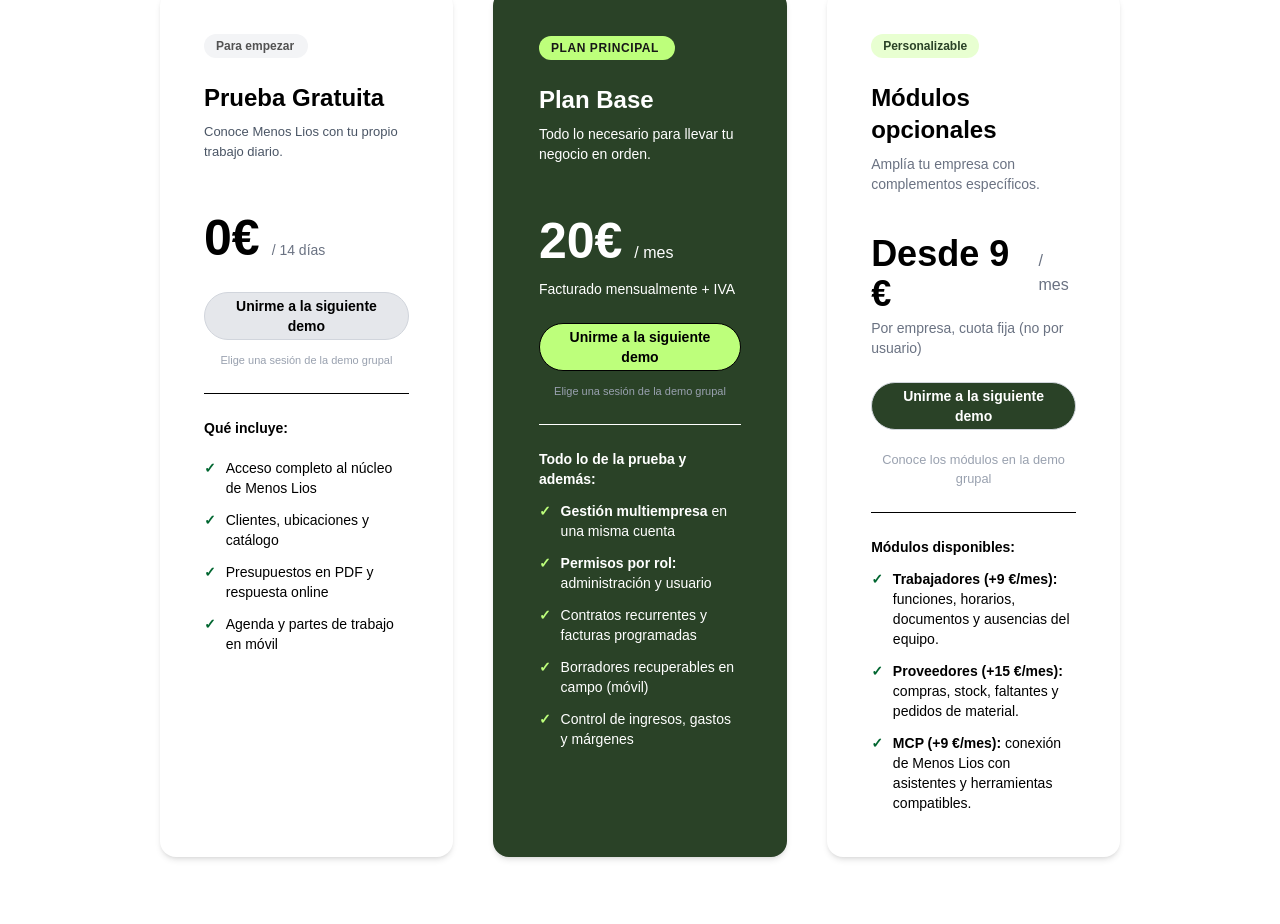
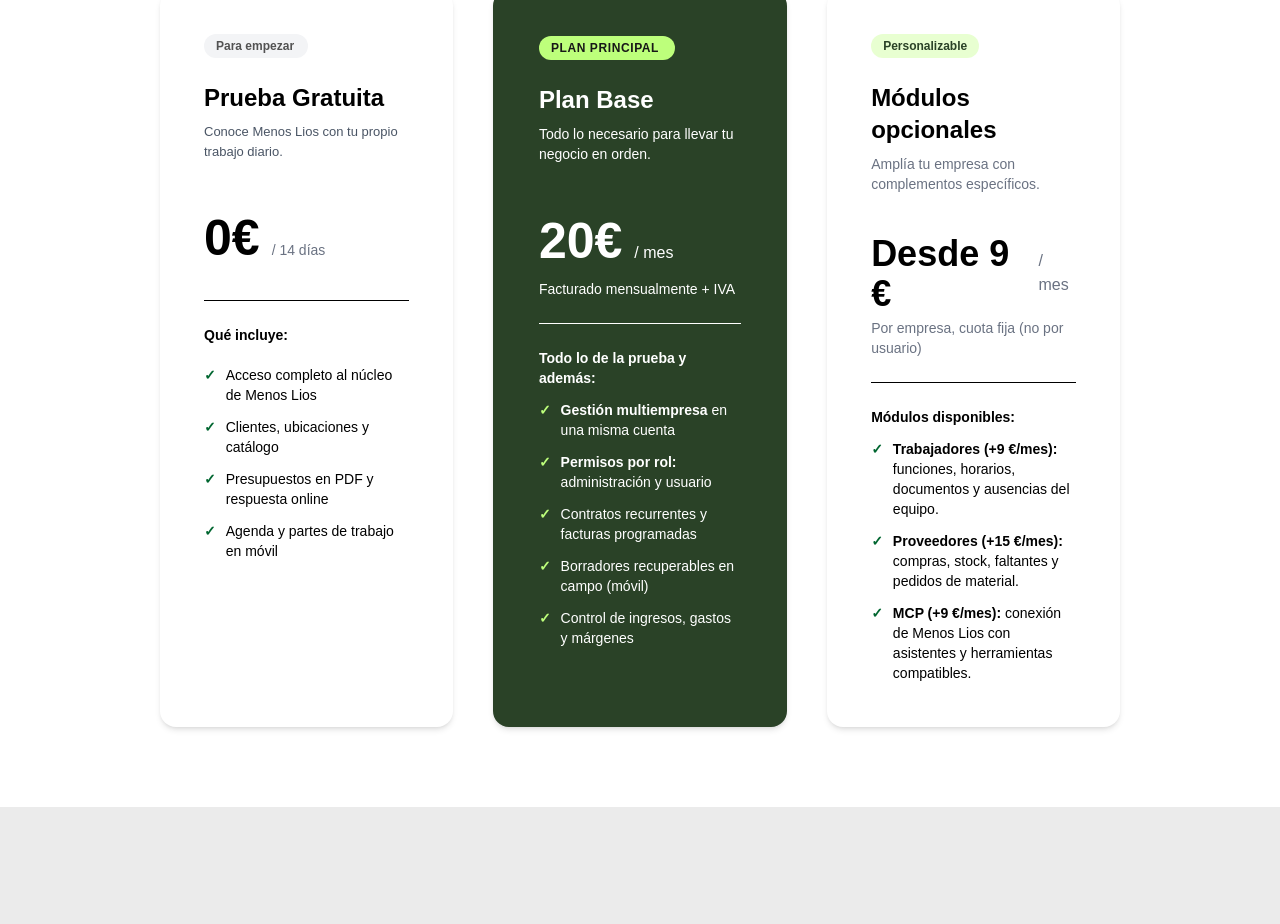
Before and after one commit to doscientos-es/landing-menoslios, an Astro site: page / in a window 1280 px wide. Shown: the part 3362-4286 px from the top of the page. Built offline with nearby package versions, Linux system fonts and the light colour scheme; Astro itself is replaced by a stand-in of ours.

Commit message:
botones precios quitados

```diff
--- a/src/components/layout/Footer.astro
+++ b/src/components/layout/Footer.astro
@@ -14,7 +14,7 @@ const sectores = (await getCollection("sectores")).sort(
 
     <div class="grid grid-cols-1 md:grid-cols-12 gap-12 pb-14 border-b border-white/10">
 
-      <div class="md:col-span-5 flex flex-col justify-between gap-6 -mt-18">
+      <div class="md:col-span-5 flex flex-col justify-between gap-6">
         <div>
           <a href="/" class="inline-block text-2xl font-bold tracking-tight text-white mb-3" aria-label="Menos Lios, inicio">Menos Lios</a>
           <p class="text-sm text-gray-400 leading-relaxed max-w-sm">
--- a/src/components/sections/Precios.astro
+++ b/src/components/sections/Precios.astro
@@ -22,10 +22,7 @@ import { demo } from '../../config/demo';
                 <span class="text-[50px] font-bold">0€</span>
                 <span class="text-gray-500 text-sm">/ 14 días</span>
             </div>
-            <div class="flex flex-col gap-3 ">
-                <a href={demo.url} class="bg-gray-200 border border-gray-300 rounded-3xl flex justify-center items-center h-12 px-3 text-center font-bold text-sm">{demo.label}</a>
-                <small class="text-center text-gray-400 text-[11px]">Elige una sesión de la demo grupal</small>
-            </div>
+
             <hr class="my-6">
             <div class="text-sm flex flex-col gap-5">
                 <h4 class="font-bold">Qué incluye:</h4>
@@ -52,10 +49,6 @@ import { demo } from '../../config/demo';
                     <span>/ mes</span>
                 </div>
                 <p class="text-sm">Facturado mensualmente + IVA</p>
-            </div>
-            <div class="flex flex-col gap-3">
-                <a href={demo.url} class="bg-[#bdff7b] text-black border rounded-3xl flex justify-center items-center h-12 px-3 text-center font-bold text-sm">{demo.label}</a>
-                <small class="text-center text-gray-400 text-[11px]">Elige una sesión de la demo grupal</small>
             </div>
             <hr class="my-6">
             <div class="text-sm flex flex-col gap-3">
@@ -86,10 +79,6 @@ import { demo } from '../../config/demo';
                 </div>
                 <p class="mt-1 text-sm text-gray-500">Por empresa, cuota fija (no por usuario)</p>
             </div>
-            <div class="flex flex-col gap-5">
-                <a href={demo.url} class="bg-primary text-white border border-gray-300 rounded-3xl flex justify-center items-center h-12 px-3 text-center font-bold text-sm">{demo.label}</a>
-                <small class="text-center text-gray-400">Conoce los módulos en la demo grupal</small>
-            </div>
             <hr class="my-6">
             <div class="text-sm flex flex-col gap-3">
                 <h4 class="font-bold">Módulos disponibles:</h4>
```
